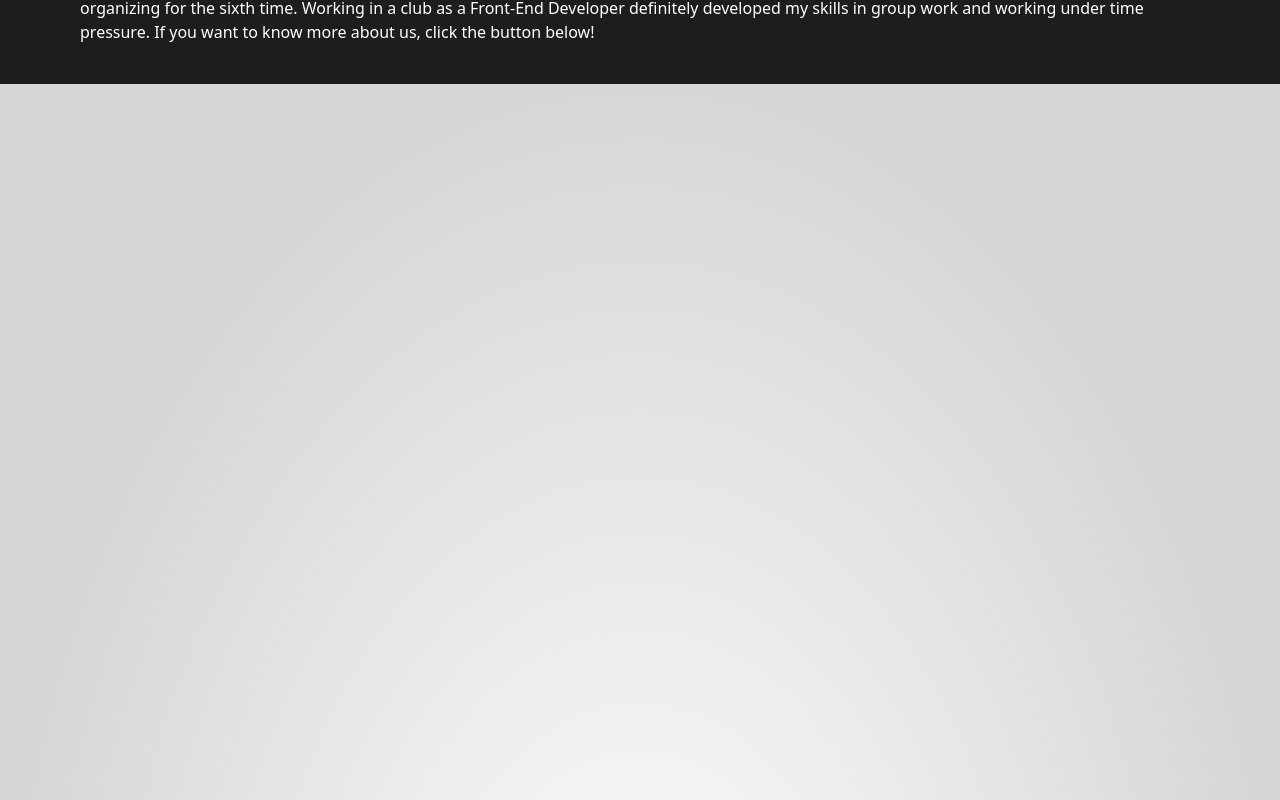
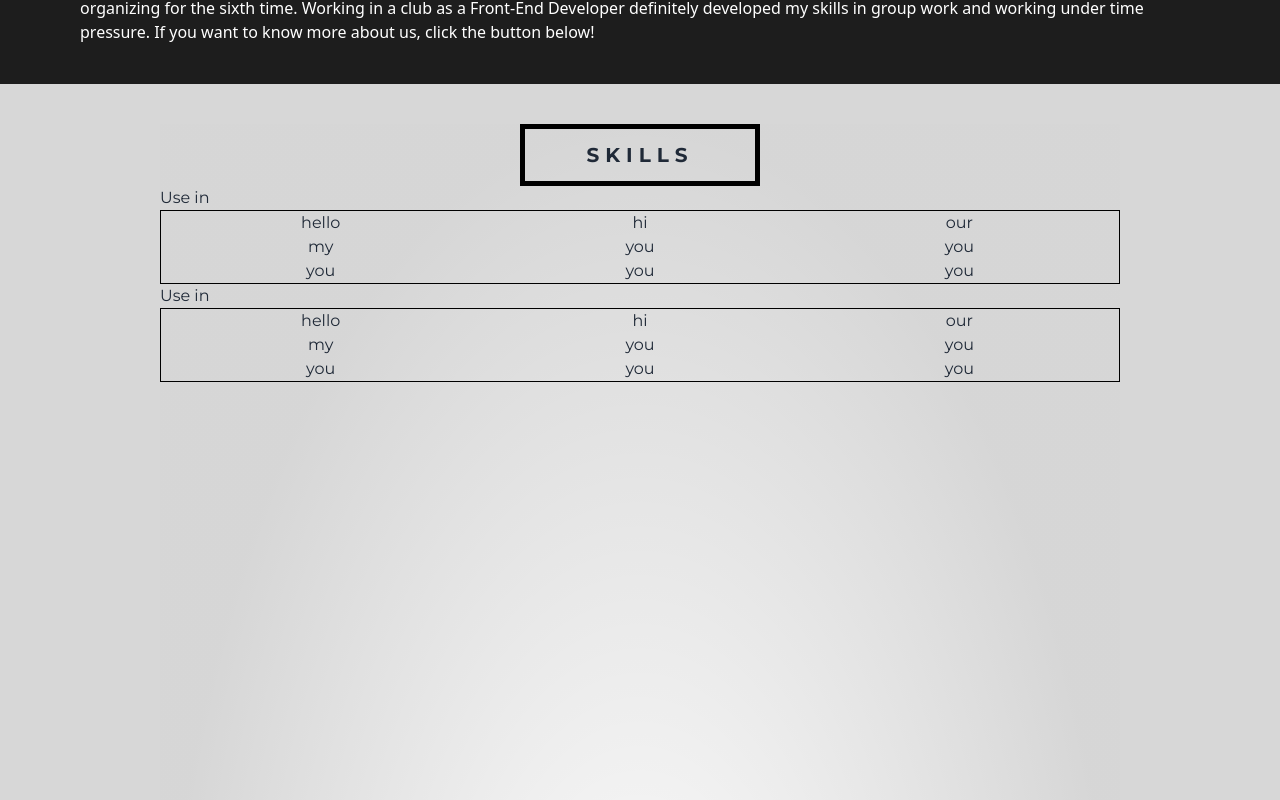
Before and after one commit to Sakhawat71/sakhawat, a Next.js app: page / in a window 1280 px wide. Shown: the part 900-1700 px from the top of the page. Built offline with nearby package versions, Linux system fonts and the light colour scheme.

Commit message:
font and skills grid

```diff
--- a/src/app/globals.css
+++ b/src/app/globals.css
@@ -1,5 +1,5 @@
 @import url('https://fonts.googleapis.com/css2?family=Raleway:ital,wght@0,100..900;1,100..900&display=swap');
-
+@import url('https://fonts.googleapis.com/css2?family=Montserrat:ital,wght@0,100..900;1,100..900&display=swap');
 @tailwind base;
 @tailwind components;
 @tailwind utilities;
--- a/src/components/Skills/Skills.jsx
+++ b/src/components/Skills/Skills.jsx
@@ -4,10 +4,41 @@ import "./skills.css";
 
 const Skills = () => {
     return (
-        <>
-            <div className='test-bg  h-[2000px]'>
+        <div className='gradient-bg h-[2000px] mt-10 mx-auto w-3/4 font-montserrat'>
+
+            <div className=' border-black border-[5px] w-60 mx-auto text-center'>
+                <h2 className='font-bold text-xl tracking-[6px] p-3'>SKILLS</h2>
             </div>
-        </>
+
+            <h1>Use in </h1>
+            <div className='grid grid-cols-1 md:grid-cols-2 lg:grid-cols-3  text-center border border-black'>
+                <h2>hello</h2>
+                <h2>hi</h2>
+                <h2>our</h2>
+                <h2>my</h2>
+                <h2>you</h2>
+                <h2>you</h2>
+                <h2>you</h2>
+                <h2>you</h2>
+                <h2>you</h2>
+            </div>
+
+
+            <h1>Use in </h1>
+            <div className='grid grid-cols-1 md:grid-cols-2 lg:grid-cols-3  text-center border border-black'>
+                <h2>hello</h2>
+                <h2>hi</h2>
+                <h2>our</h2>
+                <h2>my</h2>
+                <h2>you</h2>
+                <h2>you</h2>
+                <h2>you</h2>
+                <h2>you</h2>
+                <h2>you</h2>
+            </div>
+
+
+        </div>
     );
 };
 
--- a/src/components/Skills/skills.css
+++ b/src/components/Skills/skills.css
@@ -1,4 +1,4 @@
-.test-bg {
+.gradient-bg {
     background: radial-gradient(50% 50% at 50% 50%, rgba(26, 21, 21, 0.00) 0%, rgba(1, 1, 1, 0.16) 100%), #FFF;
 
 }
--- a/tailwind.config.js
+++ b/tailwind.config.js
@@ -8,13 +8,14 @@ module.exports = {
   theme: {
     extend: {
       backgroundImage: {
-        'custom-radial': 'radial-gradient(50% 50% at 50% 50%, rgba(26, 21, 21, 0.00) 0%, rgba(1, 1, 1, 0.16) 100%), #FFF',
         "gradient-radial": "radial-gradient(var(--tw-gradient-stops))",
         "gradient-conic":
           "conic-gradient(from 180deg at 50% 50%, var(--tw-gradient-stops))",
       },
       fontFamily: {
-        raleway: ["Raleway", "sans-serif"]
+        raleway: ["Raleway", "sans-serif"],
+        montserrat : ["Montserrat", "sans-serif"],
+
       }
     },
   },
```
